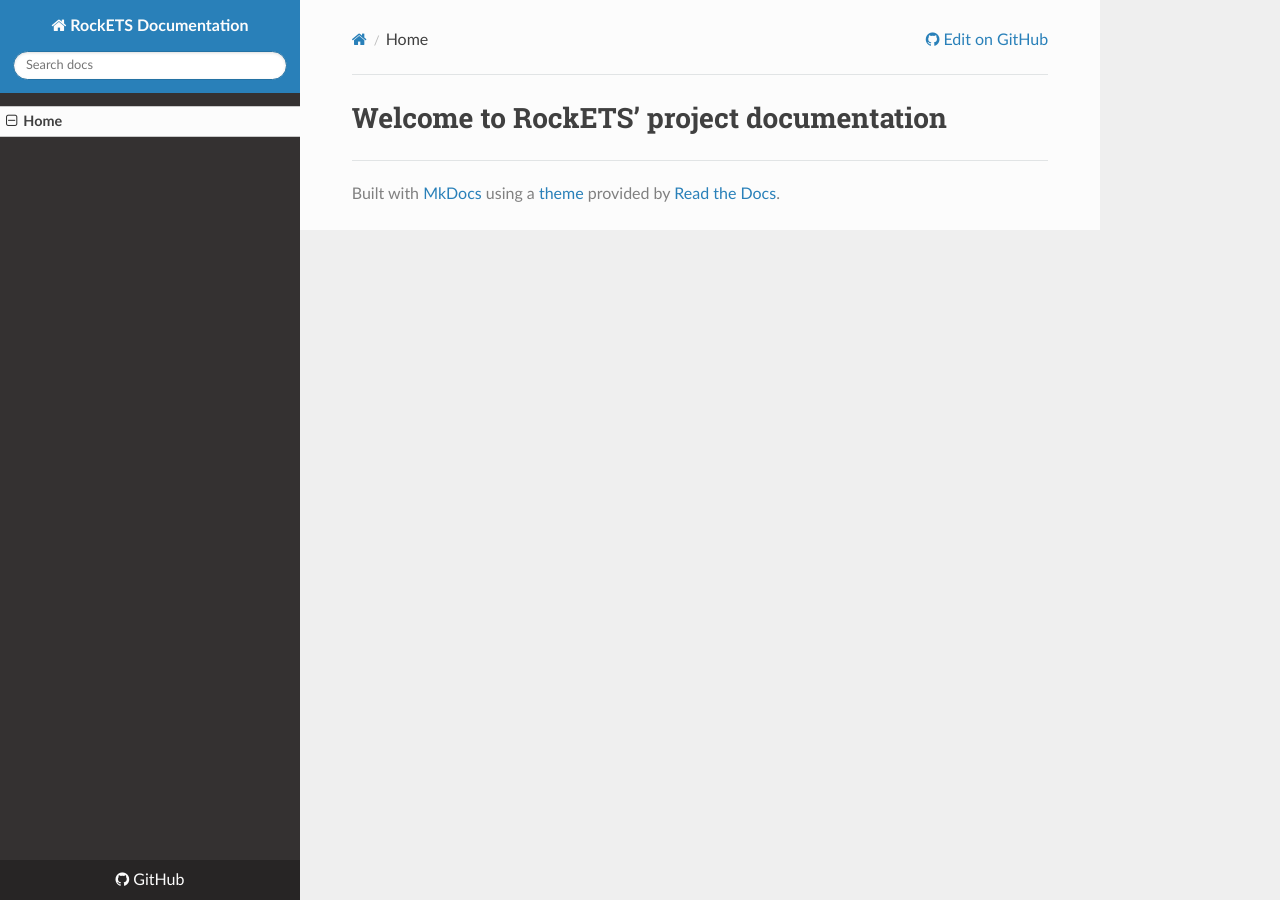
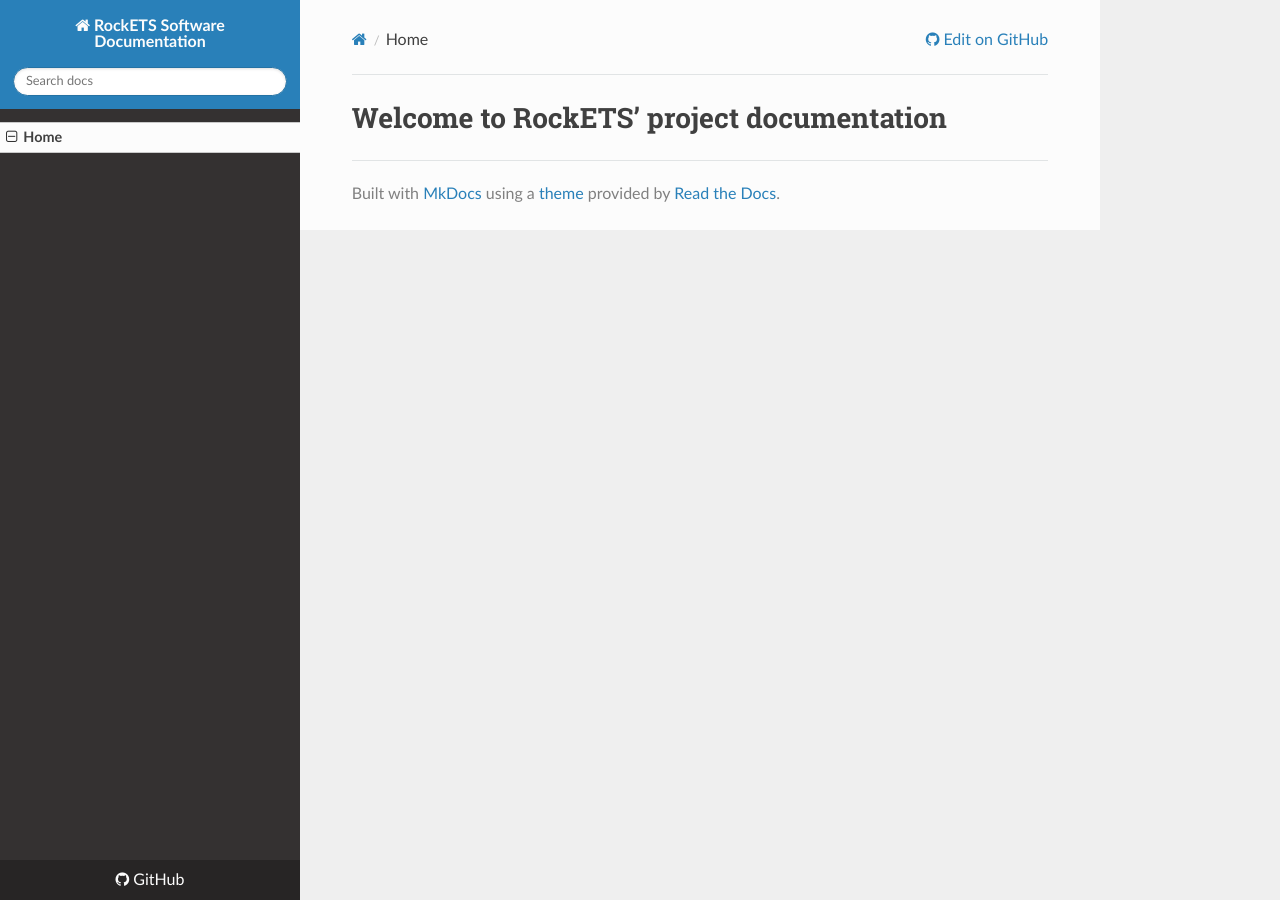
Before and after one commit to club-rockets/documentation, an MkDocs documentation site: the page built from docs/index.md, in a window 1280 px wide. Built offline with MkDocs 1.6.1, drawn with Linux system fonts in a browser that asks for light colours; nearby versions of some CDN libraries; old or Windows-style settings are respelled for this version of MkDocs.

Commit message:
Update mkdocs.yml

```diff
--- a/mkdocs.yml
+++ b/mkdocs.yml
@@ -1,6 +1,6 @@
 pages:
   - Home: 'index.md'
-site_name: RockETS Documentation
+site_name: RockETS Software Documentation
 repo_url: https://github.com/club-rockets/documentation
 
 markdown_extensions:
```
